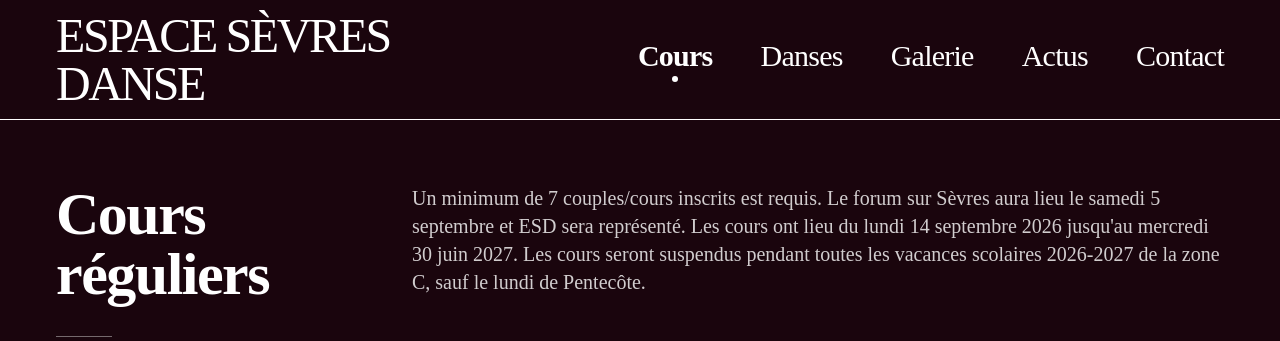
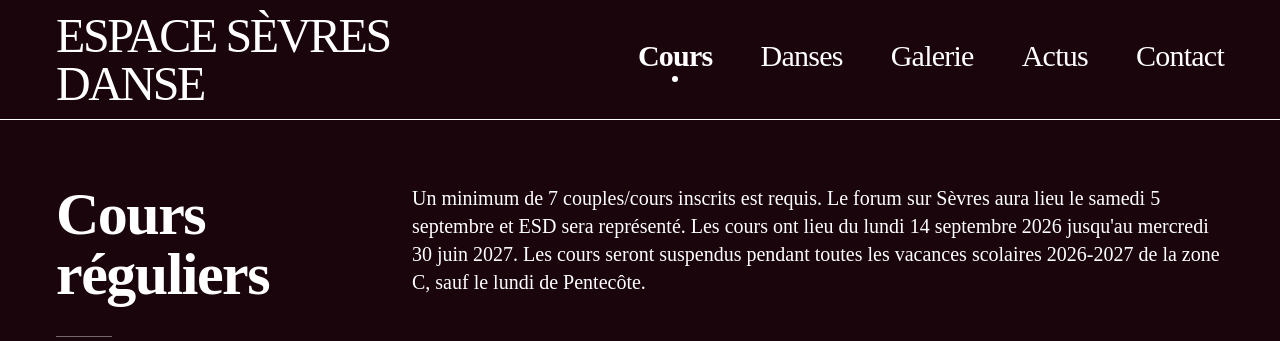
Before and after one commit to Cypsoup/espace-sevres-danse, a plain HTML site: page coursv2.html in a window 1280 px wide. Shown: the top 341 px of the page. Drawn offline with nearby package versions, Linux system fonts and the light colour scheme.

Commit message:
Change text opacity

```diff
--- a/coursv2.html
+++ b/coursv2.html
@@ -153,7 +153,7 @@
     <!-- LISTE DES COURS (scrollable) -->
     <main id="course-list" class="flex-1 pt-2 md:pt-16 pb-16">
 
-      <p class="text-primary/80 leading-relaxed mb-10 md:mb-12 md:text-xl">
+      <p class="text-primary leading-relaxed mb-10 md:mb-12 md:text-xl">
         Un minimum de 7 couples/cours inscrits est requis. Le forum sur Sèvres aura lieu le samedi 5 septembre et ESD sera représenté. Les cours ont lieu du lundi 14 septembre 2026 jusqu'au mercredi 30 juin 2027. Les cours seront suspendus pendant toutes les vacances scolaires 2026-2027 de la zone C, sauf le lundi de Pentecôte.
       </p>
 
```
